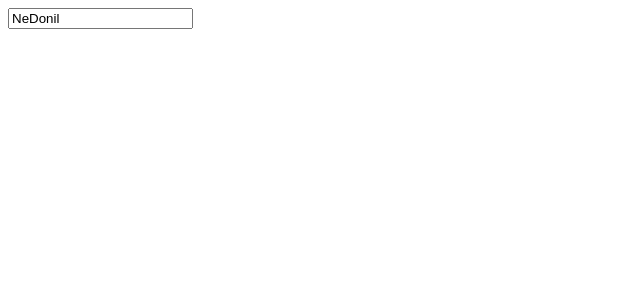
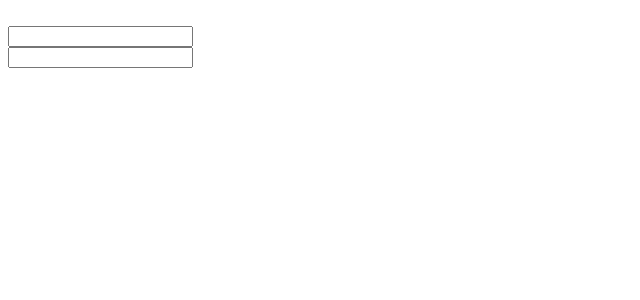
Before and after one commit to NeDonil/AngularApp, an Angular app: page / in a window 1280 px wide. Shown: the top 300 px of the page, without its empty margins (0-640 px from the left). Built offline with nearby package versions, Linux system fonts and the light colour scheme.

Commit message:
feat(Total): input

```diff
--- a/angular.json
+++ b/angular.json
@@ -91,8 +91,22 @@
             ],
             "scripts": []
           }
+        },
+        "lint": {
+          "builder": "@angular-eslint/builder:lint",
+          "options": {
+            "lintFilePatterns": [
+              "src/**/*.ts",
+              "src/**/*.html"
+            ]
+          }
         }
       }
     }
+  },
+  "cli": {
+    "schematicCollections": [
+      "@angular-eslint/schematics"
+    ]
   }
 }
--- a/src/app/app.component.html
+++ b/src/app/app.component.html
@@ -1,3 +1,3 @@
 
-<input [(ngModel)]="title" type="text">
+<app-student-editor></app-student-editor>
 <router-outlet></router-outlet>
--- a/src/app/app.module.ts
+++ b/src/app/app.module.ts
@@ -3,11 +3,13 @@ import { BrowserModule } from '@angular/platform-browser';
 
 import { AppRoutingModule } from './app-routing.module';
 import { AppComponent } from './app.component';
-import { FormsModule} from '@angular/forms'
+import { FormsModule} from '@angular/forms';
+import { StudentEditorComponent } from './components/student-editor/student-editor.component'
 
 @NgModule({
   declarations: [
-    AppComponent
+    AppComponent,
+    StudentEditorComponent
   ],
   imports: [
     FormsModule,
--- /dev/null
+++ b/src/app/components/student-editor/student-editor.component.html
@@ -0,0 +1,8 @@
+
+
+{{name}} {{surname}}
+<br/>
+<input [(ngModel)]="name" type="text">
+<br/>
+<input [(ngModel)]="surname" type="text">
+<br/>
--- /dev/null
+++ b/src/app/components/student-editor/student-editor.component.ts
@@ -0,0 +1,11 @@
+import { Component } from '@angular/core';
+
+@Component({
+    selector: 'app-student-editor',
+    templateUrl: './student-editor.component.html',
+    styleUrls: ['./student-editor.component.css']
+})
+export class StudentEditorComponent {
+    name!: string
+    surname!: string
+}
```
Also changed, not shown: package.json (+10 -1 lines), .eslintrc.json (added), src/app/components/student-editor/student-editor.component.css (added), src/index.html (indentation only), 1 other file (tests, documents, lock files or other folders).
